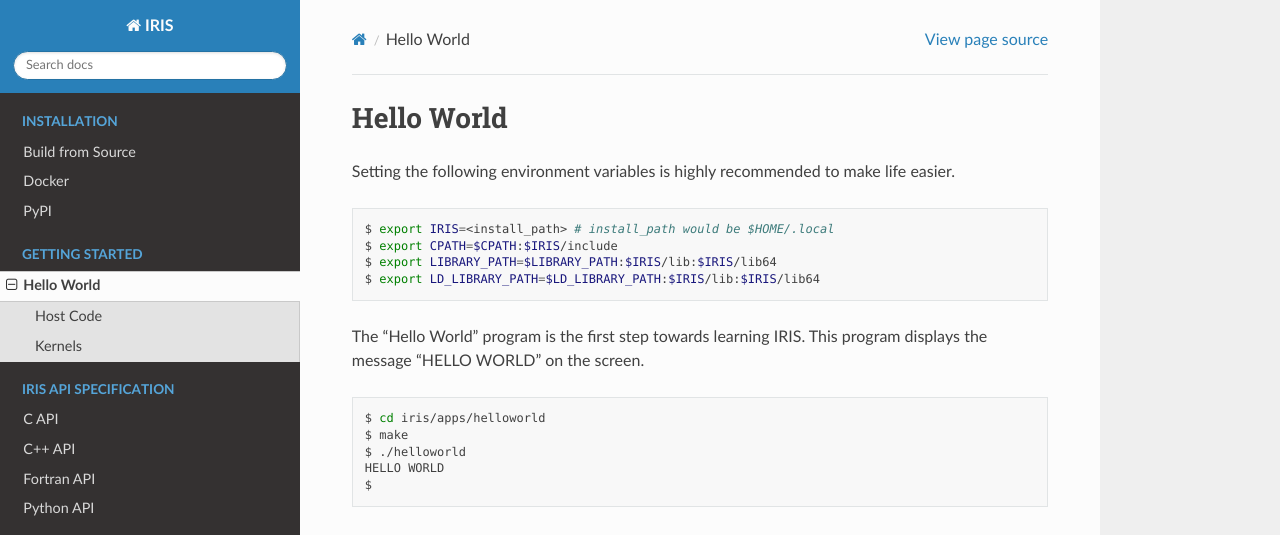
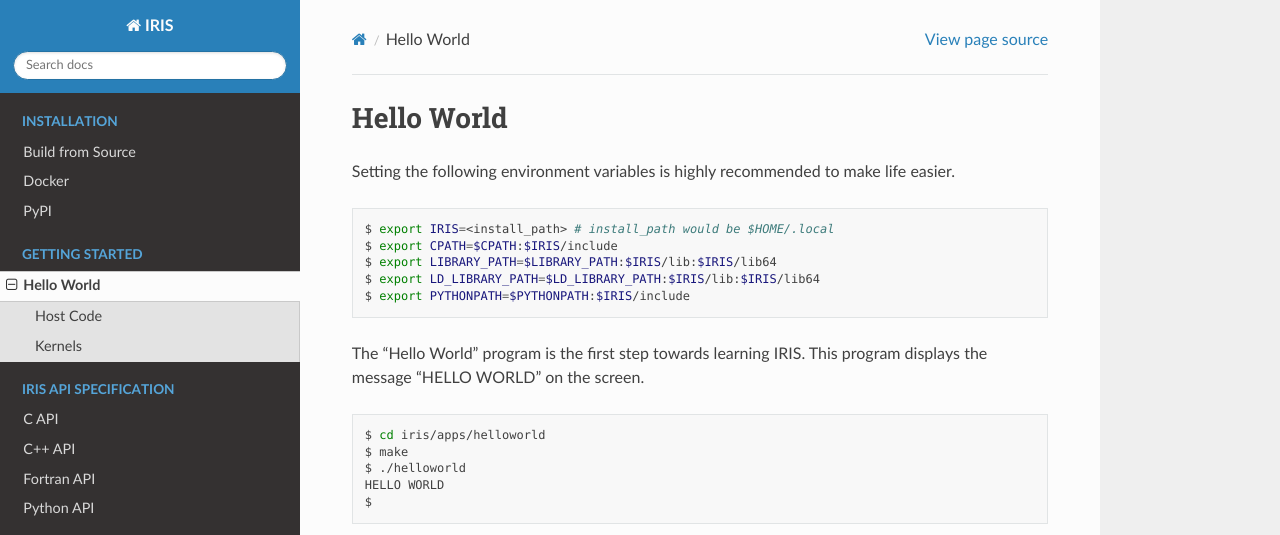
Before and after one commit to jungwonkim/iris-docs2, a Sphinx documentation site: the page built from docs/sphinx/source/started.rst, in a window 1280 px wide and 1073 px high. Shown: the top 535 px of the window. Built offline with Sphinx 7.4.7 and the Read the Docs theme 2.0.0, drawn with Linux system fonts in a browser that asks for light colours; some of the changed lines change nothing that is shown.

```diff
--- a/docs/sphinx/source/started.rst
+++ b/docs/sphinx/source/started.rst
@@ -11,6 +11,7 @@
   $ export CPATH=$CPATH:$IRIS/include
   $ export LIBRARY_PATH=$LIBRARY_PATH:$IRIS/lib:$IRIS/lib64
   $ export LD_LIBRARY_PATH=$LD_LIBRARY_PATH:$IRIS/lib:$IRIS/lib64
+  $ export PYTHONPATH=$PYTHONPATH:$IRIS/include
 
 
 The “Hello World” program is the first step towards learning IRIS. This program displays the message “HELLO WORLD” on the screen.
@@ -33,6 +34,12 @@
 
         .. literalinclude:: _code/helloworld.c
           :language: c
+
+    .. tab-container:: tab2
+        :title: C++
+
+        .. literalinclude:: _code/helloworld.cpp
+          :language: cpp
 
 Kernels
 -------
```
Also changed, not shown: 3 other files.
